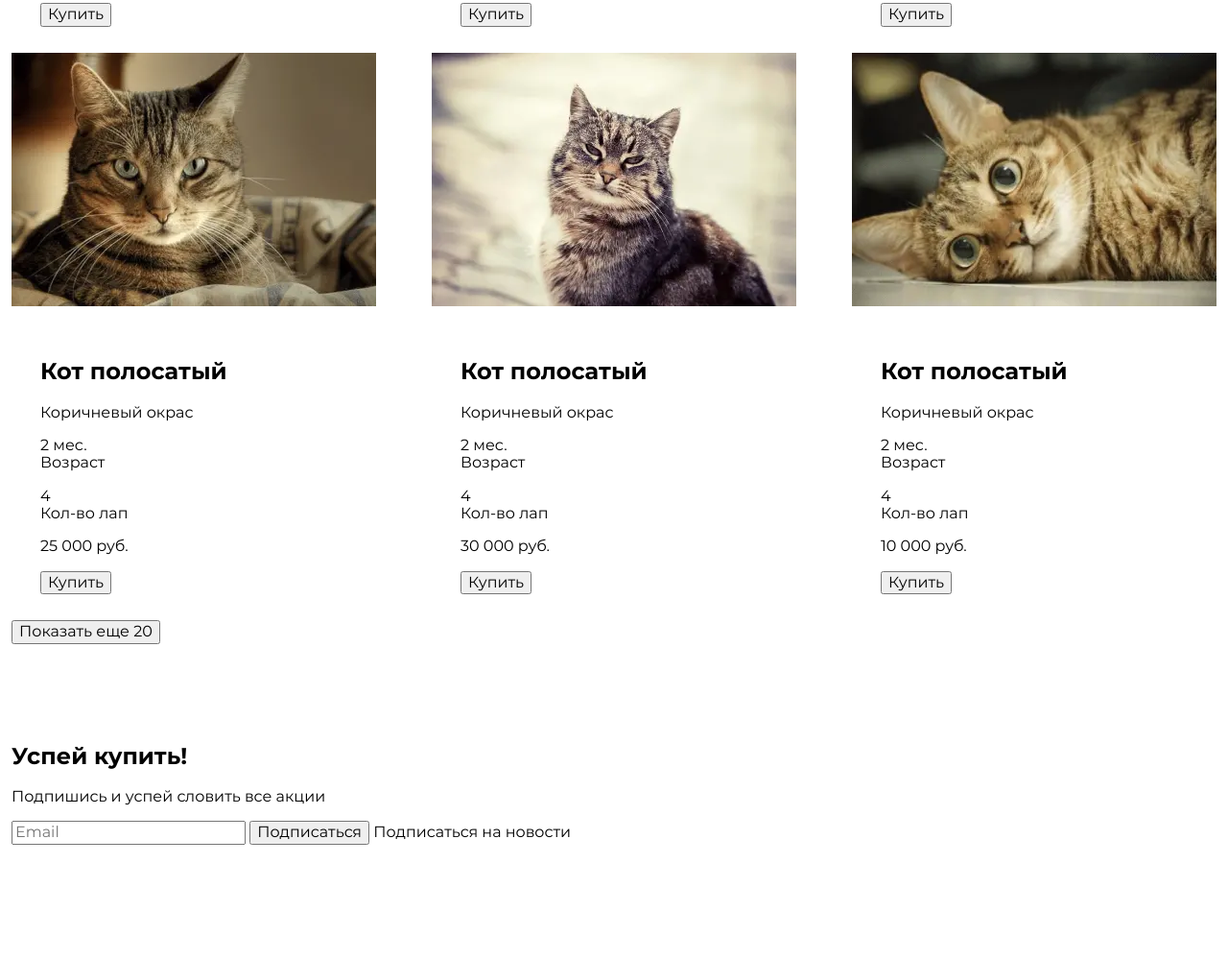
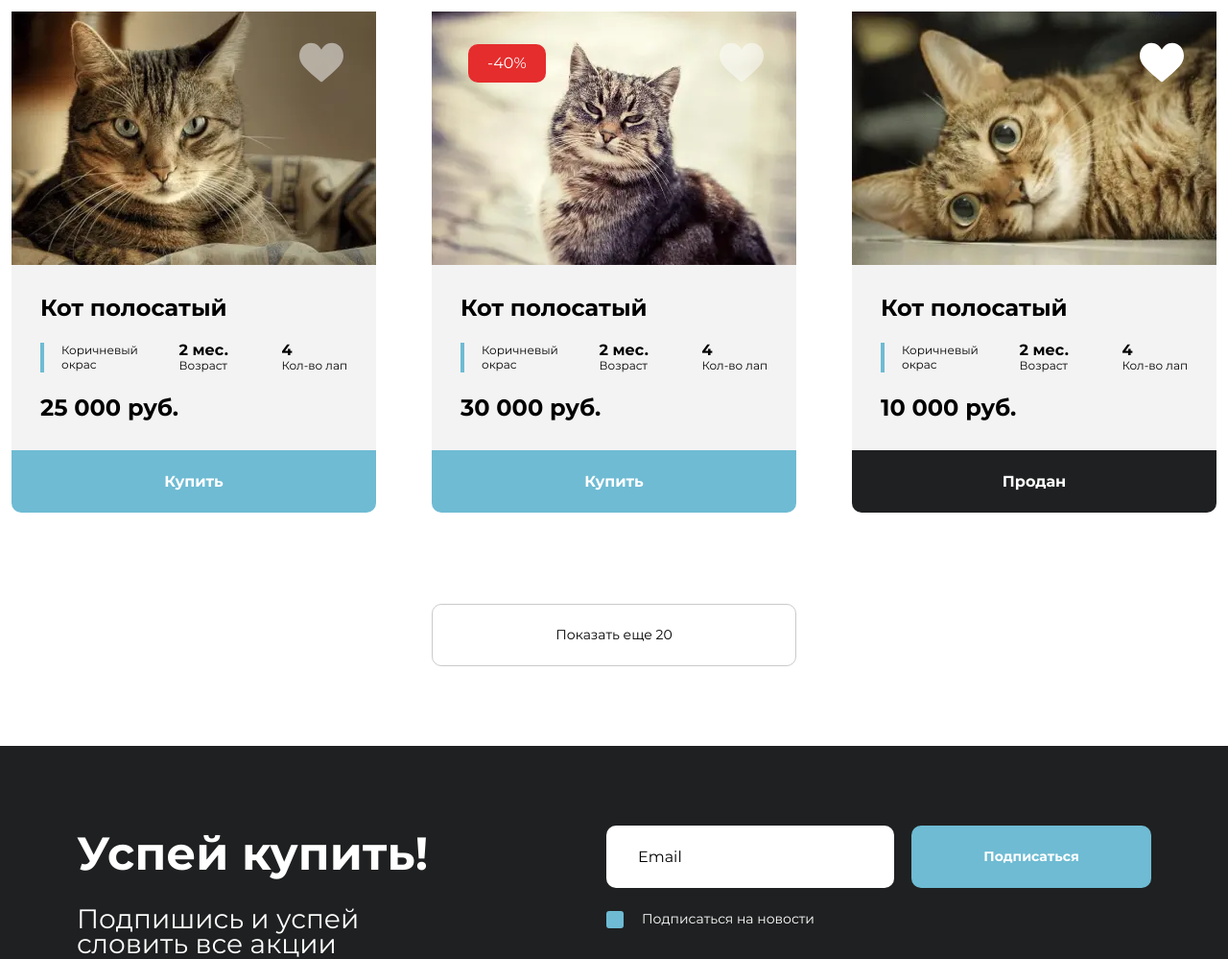
Before and after one commit to Killerlord1988/cats-t-task, a website: page source/index.html in a window 1280 px wide. Shown: the part 893-1892 px from the top of the page at 96% size. Before the commit the page ends 1773 px from the top, so only its background shows below. Drawn offline with nearby package versions, Linux system fonts and the light colour scheme; files that its build step writes are made by us from their sources.

Commit message:
index finish desktop

```diff
--- a/source/index.html
+++ b/source/index.html
@@ -40,7 +40,7 @@
         <a class="catalog__sort-btn" href="#">Возрасту</a>
       </div>
       <div class="catalog__items-wrapper">
-        <article class="catalog__item">
+        <article class="catalog__item catalog__item-discount">
           <div class="catalog__photo">
             <picture>
               <source type="image/webp" srcset="img/cat@1x.webp 1x, img/cat@2x.webp 2x">
@@ -58,10 +58,10 @@
               </p>
             </div>
             <p class="catalog__price">30 000 руб.</p>
-            <button class="catalog__buy">Купить</button>
           </div>
+          <button class="catalog__buy">Купить</button>
         </article>
-        <article class="catalog__item">
+        <article class="catalog__item catalog__item-like">
           <div class="catalog__photo">
             <picture>
               <source type="image/webp" srcset="img/cat2@1x.webp 1x, img/cat2@2x.webp 2x">
@@ -79,8 +79,8 @@
               </p>
             </div>
             <p class="catalog__price">40 000 руб.</p>
-            <button class="catalog__buy">Купить</button>
           </div>
+          <button class="catalog__buy catalog__sold-out">Продан</button>
         </article>
         <article class="catalog__item">
           <div class="catalog__photo">
@@ -100,8 +100,8 @@
               </p>
             </div>
             <p class="catalog__price">20 000 руб.</p>
-            <button class="catalog__buy">Купить</button>
           </div>
+          <button class="catalog__buy">Купить</button>
         </article>
         <article class="catalog__item">
           <div class="catalog__photo">
@@ -121,10 +121,10 @@
               </p>
             </div>
             <p class="catalog__price">25 000 руб.</p>
-            <button class="catalog__buy">Купить</button>
           </div>
+          <button class="catalog__buy">Купить</button>
         </article>
-        <article class="catalog__item">
+        <article class="catalog__item catalog__item-discount">
           <div class="catalog__photo">
             <picture>
               <source type="image/webp" srcset="img/cat3@1x.webp 1x, img/cat3@2x.webp 2x">
@@ -142,10 +142,10 @@
               </p>
             </div>
             <p class="catalog__price">30 000 руб.</p>
-            <button class="catalog__buy">Купить</button>
           </div>
+          <button class="catalog__buy">Купить</button>
         </article>
-        <article class="catalog__item">
+        <article class="catalog__item catalog__item-like">
           <div class="catalog__photo">
             <picture>
               <source type="image/webp" srcset="img/cat2@1x.webp 1x, img/cat2@2x.webp 2x">
@@ -163,8 +163,8 @@
               </p>
             </div>
             <p class="catalog__price">10 000 руб.</p>
-            <button class="catalog__buy">Купить</button>
           </div>
+          <button class="catalog__buy catalog__sold-out">Продан</button>
         </article>
       </div>
       <button class="catalog__more">Показать еще 20</button>
@@ -177,7 +177,7 @@
     </div>
     <div class="footer__wrapper-submit">
       <form class="footer__form" action="https://echo.htmlacademy.ru" method="POST">
-        <input class="footer__form-email" type="email" name="email" id="email" placeholder="Email">
+        <input class="footer__form-email" type="email" name="email" id="email" placeholder="Email" required>
         <button class="footer__form-button" type="submit">Подписаться</button>
         <input class="footer__checkbox visually-hidden" type="checkbox" name="news__success" id="news__success">
         <label class="footer__checkbox-label" for="news__success">Подписаться на новости</label>
--- a/source/sass/blocks/catalog.scss
+++ b/source/sass/blocks/catalog.scss
@@ -42,13 +42,144 @@
   display: flex;
   flex-wrap: wrap;
   justify-content: space-between;
+  margin-bottom: 68px;
 }
 
 .catalog__item {
   margin-bottom: 27px;
+  position: relative;
+}
+
+.catalog__item::before {
+  cursor: pointer;
+  position: absolute;
+  content: "";
+  right: 34px;
+  top: 32px;
+  width: 46px;
+  height: 42px;
+  background-image: url("../img/like-heart.svg");
+  opacity: 0.5;
+  z-index: 2;
+}
+
+.catalog__item-like::before {
+  opacity: 1;
+}
+
+.catalog__item-discount::after {
+  position: absolute;
+  content: "-40%";
+  font-size: 16px;
+  line-height: 20px;
+  text-align: center;
+  left: 38px;
+  top: 34px;
+  padding: 10px 20px;
+  border-radius: 10px;
+  color: $color-white;
+  background-color: $color-red;
+}
+
+.catalog__photo {
+  position: relative;
+  line-height: 0;
 }
 
 .catalog__description {
+  background-color: $color-gray;
   padding: 30px;
-  padding-bottom: 0;
 }
+
+.catalog__description-title {
+  margin: 0;
+  font-weight: bold;
+  font-size: 24px;
+  line-height: 29px;
+  margin-bottom: 22px;
+}
+
+.catalog__description-about {
+  display: flex;
+  justify-content: space-between;
+  margin-bottom: 22px;
+}
+
+.catalog__description-color {
+  margin: 0;
+  font-size: 12px;
+  line-height: 15px;
+  border-left: 4px solid $color-blue;
+  padding-left: 18px;
+  max-width: 89px;
+}
+
+.catalog__description-age {
+  margin: 0;
+  font-weight: bold;
+  font-size: 16px;
+  line-height: 15px;
+  max-width: 89px;
+}
+
+.catalog__description-age-about {
+  font-weight: normal;
+  font-size: 12px;
+  line-height: 15px;
+}
+
+.catalog__description-legs {
+  margin: 0;
+  font-weight: bold;
+  font-size: 16px;
+  line-height: 15px;
+  max-width: 89px;
+}
+
+.catalog__description-legs-about {
+  font-weight: normal;
+  font-size: 12px;
+  line-height: 15px;
+}
+
+.catalog__price {
+  margin: 0;
+  font-weight: bold;
+  font-size: 24px;
+  line-height: 29px;
+}
+
+.catalog__buy {
+  cursor: pointer;
+  font-weight: bold;
+  font-size: 16px;
+  line-height: 20px;
+  text-align: center;
+  color: $color-white;
+  border: none;
+  background-color: $color-blue;
+  width: 100%;
+  height: 65px;
+  border-bottom-right-radius: 10px;
+  border-bottom-left-radius: 10px;
+}
+
+.catalog__sold-out {
+  background-color: $color-dark;
+  cursor: not-allowed;
+}
+
+.catalog__more {
+  display: block;
+  cursor: pointer;
+  font-size: 14px;
+  line-height: 17px;
+  width: 380px;
+  height: 65px;
+  margin-left: auto;
+  margin-right: auto;
+  background-color: transparent;
+  border: 1px solid $color-gray-border;
+  box-sizing: border-box;
+  border-radius: 10px;
+}
--- /dev/null
+++ b/source/sass/blocks/footer/footer.scss
@@ -0,0 +1,92 @@
+.footer {
+  display: flex;
+  background-color: $color-dark;
+  padding: 83px 80px;
+  margin-bottom: 114px;
+  justify-content: space-between;
+}
+
+.footer-wrapper-text {
+  color: $color-white;
+}
+
+.footer__title {
+  margin: 0;
+  margin-bottom: 26px;
+  font-weight: bold;
+  font-size: 48px;
+  line-height: 59px;
+}
+
+.footer__text {
+  margin: 0;
+  width: 400px;
+  font-size: 28px;
+  line-height: 91.2%;
+}
+
+.footer__form {
+  display: flex;
+  justify-content: space-between;
+  flex-wrap: wrap;
+  max-width: 568px;
+}
+
+.footer__form-email {
+  width: 300px;
+  height: 65px;
+  background-color: $color-white;
+  border: none;
+  border-radius: 10px;
+  padding: 22px 33px;
+}
+
+.footer__form-email::placeholder {
+  color: $color-black;
+}
+
+.footer__form-button {
+  width: 250px;
+  height: 65px;
+  font-weight: bold;
+  font-size: 14px;
+  line-height: 17px;
+  color: $color-white;
+  background-color: $color-blue;
+  border: none;
+  border-radius: 10px;
+}
+
+.footer__checkbox-label {
+  cursor: pointer;
+  user-select: none;
+  position: relative;
+  font-size: 14px;
+  line-height: 17px;
+  color: $color-white;
+  margin-top: 24px;
+  padding-left: 37px;
+}
+
+.footer__checkbox-label::before {
+  position: absolute;
+  content: "";
+  width: 18px;
+  height: 18px;
+  top: 50%;
+  transform: translateY(-50%);
+  left: 0;
+  background-color: $color-blue;
+  border-radius: 3px;
+}
+
+.footer__checkbox:checked ~ .footer__checkbox-label::after {
+  position: absolute;
+  content: "";
+  width: 10px;
+  height: 8px;
+  top: 50%;
+  transform: translateY(-50%);
+  left: 5px;
+  background-image: url("../img/check-mark.svg");
+}
--- a/source/sass/style.scss
+++ b/source/sass/style.scss
@@ -5,3 +5,4 @@
 @import "blocks/container.scss";
 @import "blocks/header/header.scss";
 @import "blocks/catalog.scss";
+@import "blocks/footer/footer.scss";
```
Also changed, not shown: build/css/style.min.css, build/index.html, 1 other file.
